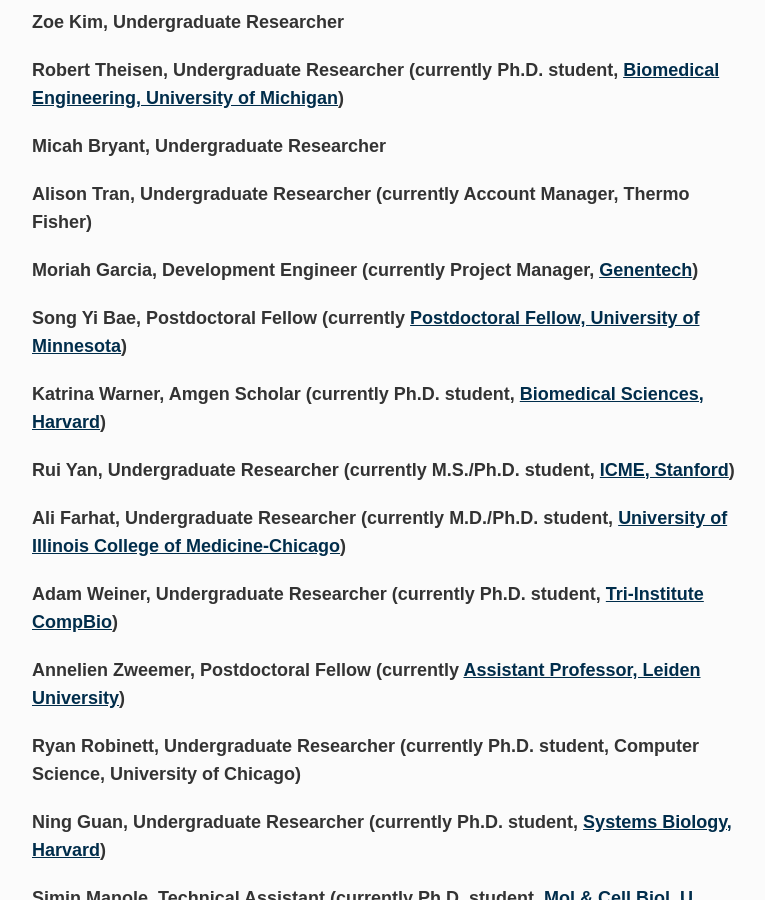
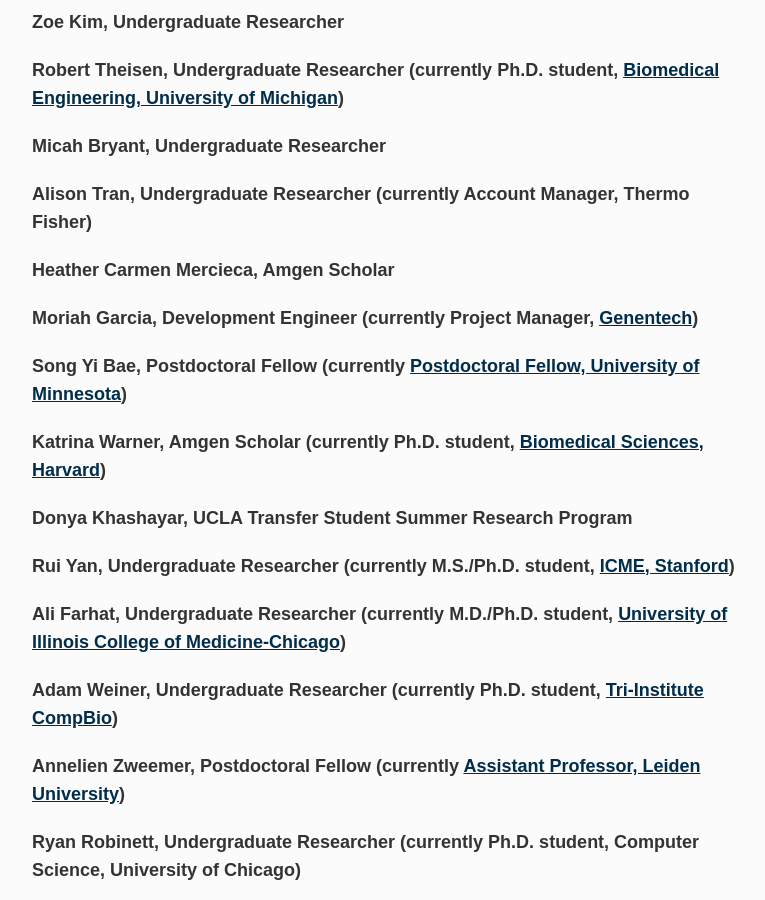
Before and after one commit to meyer-lab/asmlab.org, a Jekyll site: the page built from team/index.md, in a window 1280 px wide and 900 px high, scrolled down 6794 px. Shown: the whole window, without its empty margins (253-1018 px from the left). Built offline with Jekyll 4.4.1, drawn with Linux system fonts in a browser that asks for light colours; some web fonts are replaced.

Commit message:
Update index.md

```diff
--- a/team/index.md
+++ b/team/index.md
@@ -190,11 +190,15 @@
 
 #### Alison Tran, Undergraduate Researcher (currently Account Manager, Thermo Fisher)
 
+#### Heather Carmen Mercieca, Amgen Scholar
+
 #### Moriah Garcia, Development Engineer (currently Project Manager, [Genentech](https://www.gene.com))
 
 #### Song Yi Bae, Postdoctoral Fellow (currently [Postdoctoral Fellow, University of Minnesota](https://www.med.umn.edu/bio/department-of-pharmacology/justin-drake))
 
 #### Katrina Warner, Amgen Scholar (currently Ph.D. student, [Biomedical Sciences, Harvard](https://gsas.harvard.edu/programs-of-study/all/biological-and-biomedical-sciences))
+
+#### Donya Khashayar, UCLA Transfer Student Summer Research Program
 
 #### Rui Yan, Undergraduate Researcher (currently M.S./Ph.D. student, [ICME, Stanford](https://icme.stanford.edu))
 
```
